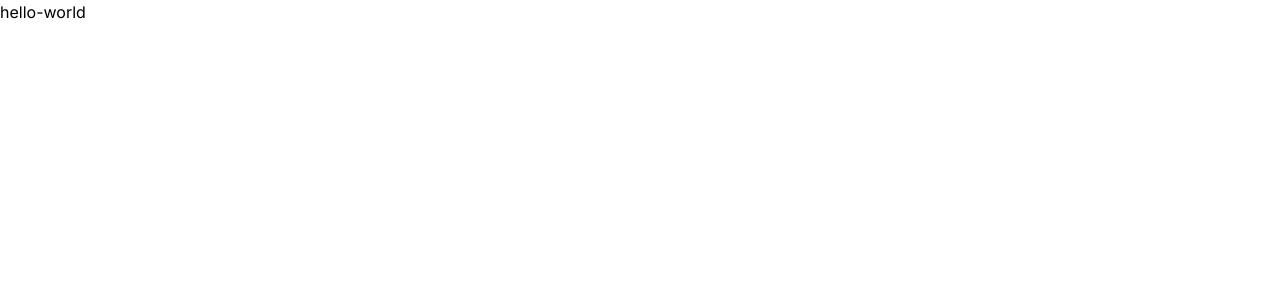
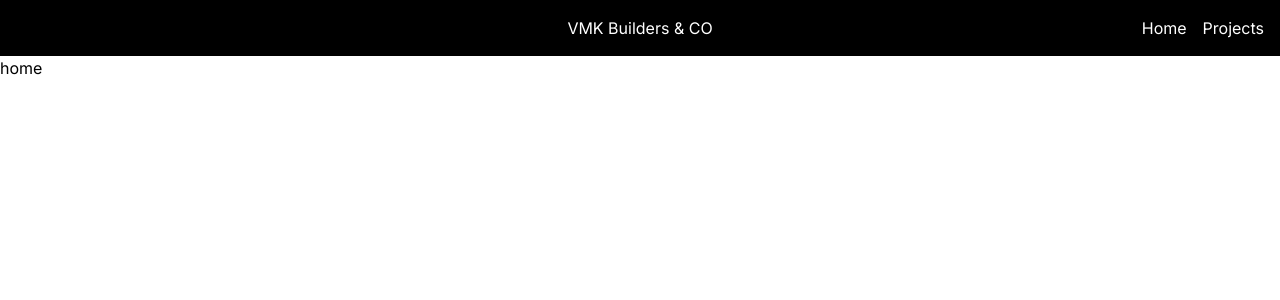
Before and after one commit to Justin-Singh125125/VMK-Builders, a Next.js app: page / in a window 1280 px wide. Shown: the top 300 px of the page. Built offline with nearby package versions, Linux system fonts and the light colour scheme.

Commit message:
created navbar

```diff
--- /dev/null
+++ b/src/app/components/navbar.tsx
@@ -0,0 +1,15 @@
+import { Link } from '../ui/link';
+
+export const Navbar = () => {
+  return (
+    <nav className="bg-primary-400 p-4 gap-4 flex justify-center relative">
+      <Link href="/" className="absolute">
+        <h1>VMK Builders & CO</h1>
+      </Link>
+      <div className="flex gap-4 justify-end w-full">
+        <Link href="/">Home</Link>
+        <Link href="/projects">Projects</Link>
+      </div>
+    </nav>
+  );
+};
--- a/src/app/layout.tsx
+++ b/src/app/layout.tsx
@@ -9,6 +9,8 @@ export const metadata: Metadata = {
   description: '',
 };
 
+import { Navbar } from './components/navbar';
+
 export default function RootLayout({
   children,
 }: Readonly<{
@@ -16,7 +18,12 @@ export default function RootLayout({
 }>) {
   return (
     <html lang="en">
-      <body className={inter.className}>{children}</body>
+      <body className={inter.className}>
+        <>
+          <Navbar />
+          {children}
+        </>
+      </body>
     </html>
   );
 }
--- a/src/app/page.tsx
+++ b/src/app/page.tsx
@@ -1,3 +1,3 @@
 export default function Home() {
-  return <main>hello-world</main>;
+  return <main>home</main>;
 }
--- /dev/null
+++ b/src/app/projects.tsx
@@ -0,0 +1,3 @@
+export const Projects = () => {
+  return <div>projects</div>;
+};
--- /dev/null
+++ b/src/app/ui/link.tsx
@@ -0,0 +1,13 @@
+import { clsx } from 'clsx';
+import BaseLink, { LinkProps as BaseLinkProps } from 'next/link';
+import { ReactNode } from 'react';
+
+export type LinkProps = BaseLinkProps & { children: ReactNode; className?: string };
+
+export const Link = ({ children, className, ...rest }: LinkProps) => {
+  return (
+    <BaseLink className={clsx('text-common-white', className)} {...rest}>
+      {children}
+    </BaseLink>
+  );
+};
```
Also changed, not shown: package.json (+6 -5 lines), 1 other file (tests, documents, lock files or other folders).
